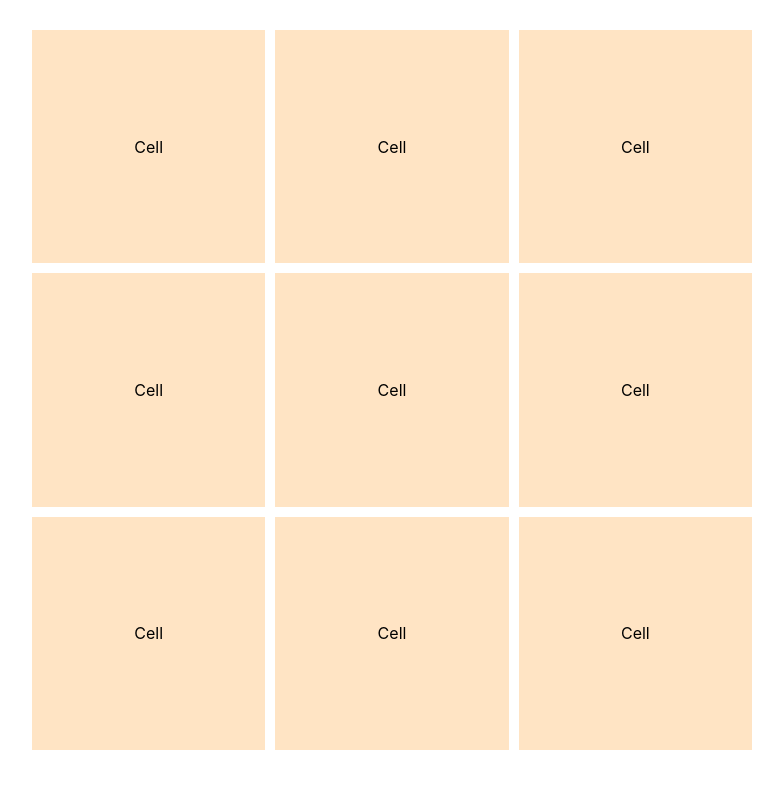
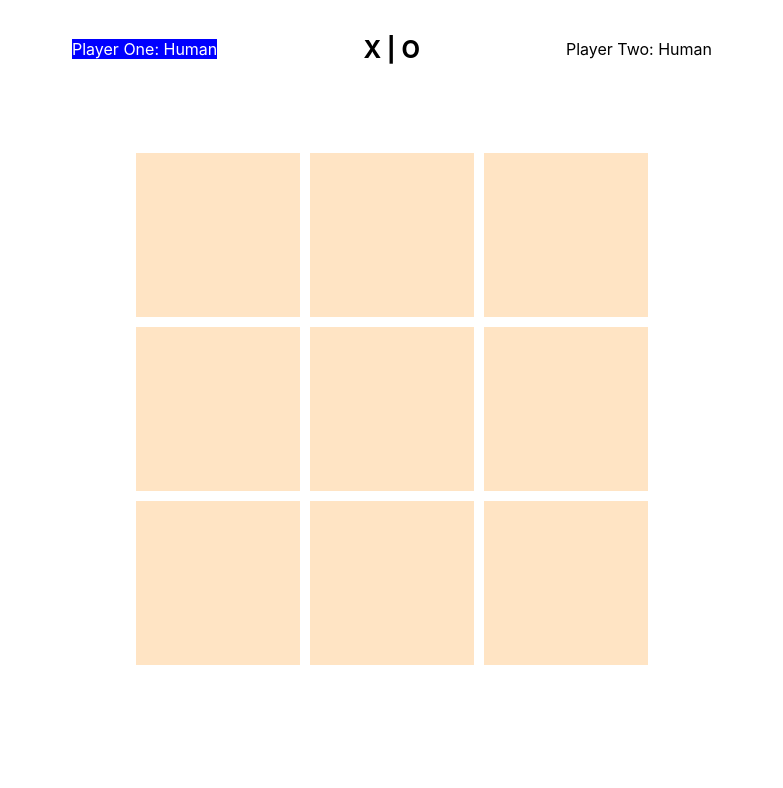
Before and after one commit to sasjaWijdenes/Noughts-and-Crosses, a React (Create React App) app in the folder noughts-and-crosses/: page / in a window 1280 px wide. Both pictures are taken after a click on the button "Start Game!". Shown: the top 788 px of the page, without its empty margins (248-1031 px from the left). Built offline with nearby package versions, Linux system fonts and the light colour scheme; the HTML template or start-up script is replaced by a standard one.

Commit message:
adds player turns

```diff
--- a/noughts-and-crosses/src/App.css
+++ b/noughts-and-crosses/src/App.css
@@ -19,27 +19,50 @@ body {
   width: 60vw;
   height: 90vh;
 }
-
 .menu li {
   width: 50%;
   display: flex;
   justify-content: space-around;
 }
 
+.board-container{
+  display: flex;
+  flex-direction: column;
+  align-items: center;
+  justify-content: space-around;
+  width: 50vw;
+  height: 90vh;
+}
+.info-container {
+  width: 100%;
+  margin: 10px;
+  display: flex;
+  justify-content: space-between;
+  align-items: center;
+}
+.is-turn {
+  background-color: blue;
+  color: white;
+}
 .board {
-  width: 60vw;
-  height: 60vw;
-  max-width: 90vh;
-  max-height: 90vh;
+  width: 40vw;
+  height: 40vw;
+  max-width: 70vh;
+  max-height: 70vh;
   display: grid;
   row-gap: 10px;
   column-gap: 10px;
   margin: 30px;
 }
-
 .cell {
   background-color: bisque;
   display: flex;
   justify-content: center;
   align-items: center;
 }
+.cell:hover {
+  background-color: aqua;
+}
+.X {
+  color: yellow;
+}
--- a/noughts-and-crosses/src/components/BoardDisplay.jsx
+++ b/noughts-and-crosses/src/components/BoardDisplay.jsx
@@ -1,10 +1,24 @@
+import { useState } from "react"
 
 
-const BoardDisplay = ({ setIsGameOver, settings:  [isHumanP1, isHumanP2, size]}) => {
+const BoardDisplay = ({ setIsGameOver, settings: [isHumanP1, isHumanP2, size] }) => {
+    const [isP1Turn, setIsP1Turn] = useState(true)
+
+    const toggleTurn = () => setIsP1Turn(prevTurn => !prevTurn),
+        selectCell = () => {
+            toggleTurn()
+    }
 
     return (
-        <div className="board" style={{gridTemplateColumns: `repeat(${size}, 1fr)`}} >
-            {Array.from(Array(size), () => Array(size).fill( <div className="cell">Cell</div> ))}
+        <div className="board-container">
+            <section className="info-container">
+                <div className={isP1Turn? 'is-turn': ''}>Player One: {isHumanP1 ? 'Human' : 'Computer'}</div>
+                <h1 className="divider"> X       |      O </h1>
+                <div className={!isP1Turn? 'is-turn': ''}>Player Two: {isHumanP2? 'Human': 'Computer'}</div>
+            </section>
+            <div className="board" style={{gridTemplateColumns: `repeat(${size}, 1fr)`}} >
+                {Array.from(Array(size), () => Array(size).fill(<div className="cell" onClick={selectCell} ></div> ))}
+            </div>
         </div>
     )
 }
```
